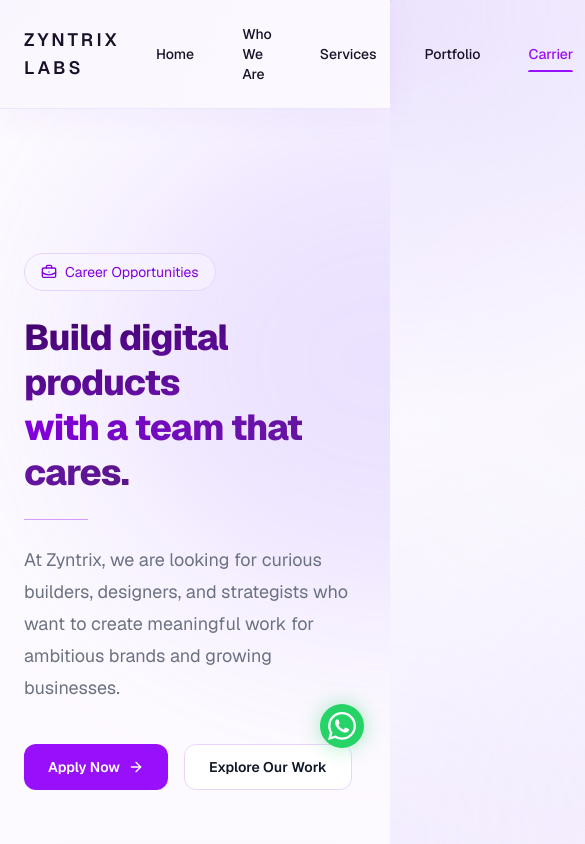
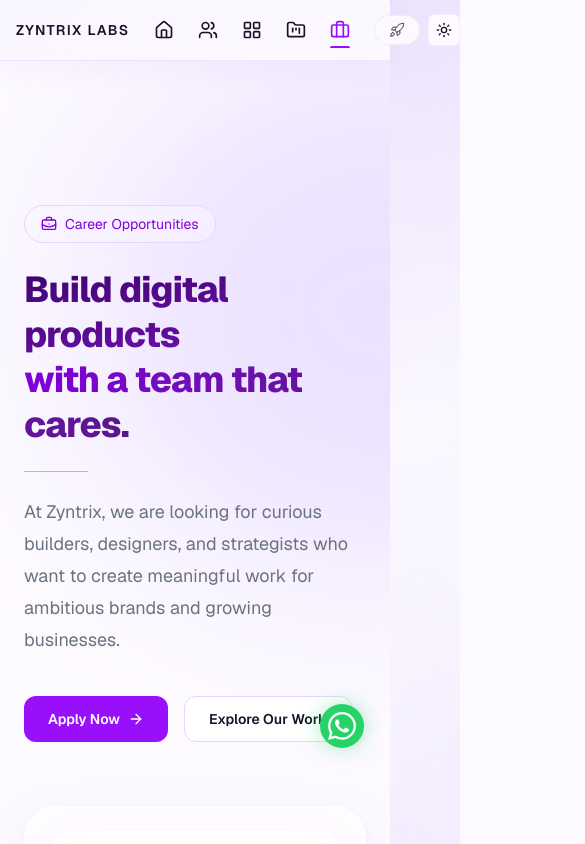
Before and after one commit to akshithjeevan/my-company-website, a Next.js app: page /Carrier in a window 390 px wide. Shown: the top 844 px of the page, 585 px wide, since content can reach past the window. Built offline with nearby package versions, Linux system fonts and the light colour scheme.

Commit message:
make the header responsive for mobile screens

```diff
--- a/app/components/Header.tsx
+++ b/app/components/Header.tsx
@@ -4,52 +4,56 @@
 import { usePathname } from 'next/navigation';
 import { ModeToggle } from '@/components/ui/mode-toggle';
 import StarBorder from '../components/StarBorder';
-import { Rocket } from 'lucide-react';
+import { Rocket, Home, Users, LayoutGrid, FolderKanban, Briefcase } from 'lucide-react';
 
 export default function Header() {
   const pathname = usePathname();
 
   return (
-    <header className="sticky top-0 z-50 border-b border-border bg-header-background backdrop-blur-xl px-6 py-4 text-foreground transition-colors duration-300 shadow-[0_8px_32px_rgba(109,40,217,0.05)] dark:shadow-[0_1px_40px_rgba(109,40,217,0.22),0_1px_0_rgba(139,92,246,0.28)]">
-      <div className="mx-auto grid max-w-7xl grid-cols-[1fr_auto_1fr] items-center gap-6">
-        <div className="justify-self-start">
-          <h1 className="text-lg font-semibold uppercase tracking-[0.18em]">
+    <header className="sticky top-0 z-50 border-b border-border bg-header-background backdrop-blur-xl px-4 md:px-6 py-3 md:py-4 text-foreground transition-colors duration-300 shadow-[0_8px_32px_rgba(109,40,217,0.05)] dark:shadow-[0_1px_40px_rgba(109,40,217,0.22),0_1px_0_rgba(139,92,246,0.28)]">
+      <div className="mx-auto flex md:grid max-w-7xl md:grid-cols-[1fr_auto_1fr] items-center justify-between gap-4 md:gap-6">
+        <div className="justify-self-start shrink-0">
+          <h1 className="text-sm md:text-lg font-semibold uppercase tracking-[0.1em] md:tracking-[0.18em]">
             Zyntrix Labs
           </h1>
         </div>
 
-        <nav className="flex items-center justify-center gap-6 text-sm">
+        <nav className="flex items-center justify-center gap-2 md:gap-6 text-sm">
           {[
-            { href: '/', label: 'Home' },
-            { href: '/WhoWeAre', label: 'Who We Are' },
-            { href: '/services', label: 'Services' },
-            { href: '/portfolio', label: 'Portfolio' },
-            { href: '/Carrier', label: 'Carrier' },
+            { href: '/', label: 'Home', icon: Home },
+            { href: '/WhoWeAre', label: 'Who We Are', icon: Users },
+            { href: '/services', label: 'Services', icon: LayoutGrid },
+            { href: '/portfolio', label: 'Portfolio', icon: FolderKanban },
+            { href: '/Carrier', label: 'Carrier', icon: Briefcase },
           ].map((link) => {
             const isActive = pathname === link.href;
+            const Icon = link.icon;
             return (
               <Link
                 key={link.href}
                 href={link.href}
-                className={`relative px-3 py-2 font-medium transition-colors ${
+                className={`relative px-2 md:px-3 py-2 font-medium transition-colors group ${
                   isActive ? 'text-purple-600 dark:text-purple-400' : 'hover:text-purple-600 dark:hover:text-purple-400'
                 }`}
               >
-                {link.label}
+                <span className="hidden md:inline">{link.label}</span>
+                <span className="inline md:hidden">
+                  <Icon size={20} />
+                </span>
                 {/* Active Underline */}
                 {isActive && (
-                  <span className="absolute bottom-0 left-3 right-3 h-[2px] bg-purple-600 dark:bg-purple-500 rounded-t-md" />
+                  <span className="absolute bottom-0 left-2 md:left-3 right-2 md:right-3 h-[2px] bg-purple-600 dark:bg-purple-500 rounded-t-md" />
                 )}
                 {/* Hover Underline (optional, but requested active underline specifically) */}
                 {!isActive && (
-                  <span className="absolute bottom-0 left-1/2 right-1/2 h-[2px] bg-purple-400 dark:bg-purple-500 opacity-0 transition-all duration-300 rounded-t-md group-hover:left-3 group-hover:right-3 group-hover:opacity-100" />
+                  <span className="absolute bottom-0 left-1/2 right-1/2 h-[2px] bg-purple-400 dark:bg-purple-500 opacity-0 transition-all duration-300 rounded-t-md group-hover:left-2 md:group-hover:left-3 group-hover:right-2 md:group-hover:right-3 group-hover:opacity-100" />
                 )}
               </Link>
             );
           })}
         </nav>
 
-        <div className="flex items-center justify-self-end gap-3">
+        <div className="flex items-center justify-self-end gap-2 md:gap-3">
           <StarBorder
             as={Link}
             className="shrink-0"
@@ -57,7 +61,10 @@
             href="/ContactUs"
             speed="5s"
           >
-            <Rocket size={16} strokeWidth={1.25} /> Contact Us
+            <div className="flex items-center gap-2">
+              <Rocket size={16} strokeWidth={1.25} />
+              <span className="hidden sm:inline">Contact Us</span>
+            </div>
           </StarBorder>
           <ModeToggle />
         </div>
```
